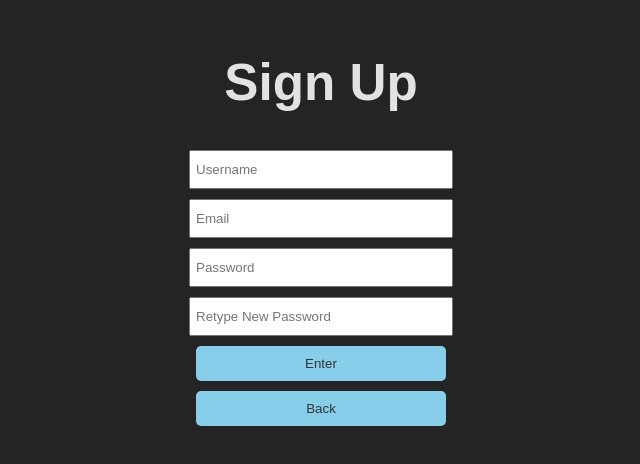
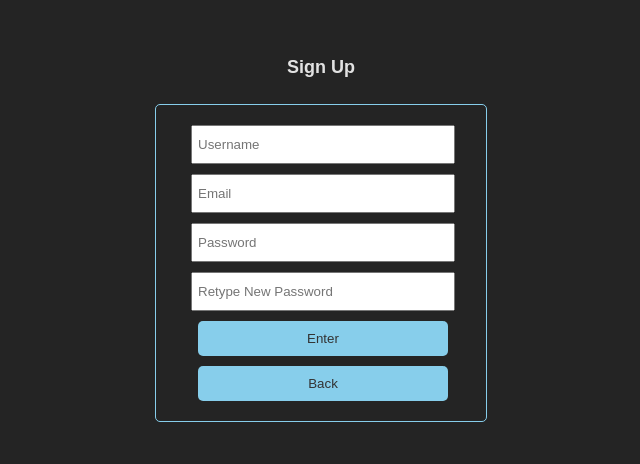
Before and after one commit to ACC-Capstone-Ren/capybara-market, a React (Vite) app in the folder CappyMarket/: page /SignUp in a window 1280 px wide. Shown: the part 234-698 px from the top of the page, without its empty margins (319-959 px from the left). Built offline with nearby package versions, Linux system fonts and the light colour scheme.

Commit message:
CSS - fixing broken format xs

```diff
--- a/CappyMarket/src/components/Products/ProductAll.jsx
+++ b/CappyMarket/src/components/Products/ProductAll.jsx
@@ -42,7 +42,7 @@ return(
     <div>
         <div className="search">
             <label html="search">
-                Search: <input type="text" name="search" placeholder=" ... Jacket" id={search} onChange={(e) => {setSearch(e.target.value)}} />
+                Search: <input type="text" name="search" placeholder="... Jacket, Men, Shoes, Gaming ...    " id={search} onChange={(e) => {setSearch(e.target.value)}} />
             </label>
         </div>
             <div className="products">
--- a/CappyMarket/src/components/User/Login.jsx
+++ b/CappyMarket/src/components/User/Login.jsx
@@ -52,8 +52,8 @@ return (
                                     <input type="password" placeholder="Password" name="passwordTextBox" className="password" onChange={(e) => { setPassword(e.target.value); }} />
                                 </label>
                             </div>
+                            <button className="btnSubmit" type="submit">Submit</button>
                             <button className="bkHome" type="backHome" onClick={() =>{navigate('/')}}>Go Back</button>
-                            <button className="btnSubmit" type="submit">Submit</button>
                             <div className="signUp2">
                                 <div className="title">
                                     <h4 id="login">Create an Account </h4>
--- a/CappyMarket/src/components/User/SignUp.jsx
+++ b/CappyMarket/src/components/User/SignUp.jsx
@@ -1,6 +1,7 @@
 import { useNavigate } from "react-router-dom"
 import { fetchAllUsers } from "../../API/user"
 import { useState } from "react"
+import '../../style/signUp.css'
 
 export default function SignUp() {
     const [email, setEmail] = useState('')
@@ -32,7 +33,7 @@ export default function SignUp() {
     return (
           <div>
                 <div className="title">
-                    <h1>Sign Up</h1>
+                    <h4>Sign Up</h4>
                 </div>
                 <div className="signUpForm">
                     <form onSubmit={handleSubmit}>
@@ -45,7 +46,7 @@ export default function SignUp() {
                         <div className="userInfo">
                                 <input type="text" placeholder="Password" onChange={(e) => {setPassword(e.target.value)}}/>
                         </div>
-                        <div>
+                        <div className="userInfo">
                                 <input type="text" placeholder="Retype New Password" onChange={(e) => {setConfirmPassword(e.target.value)}}/>
                               <div>
                                 <button>Enter</button>
--- a/CappyMarket/src/style/login.css
+++ b/CappyMarket/src/style/login.css
@@ -15,6 +15,7 @@ body {
 #login {
     text-align: center;
     justify-content: center;
+    font-size: 18px;
 
 }
 
--- a/CappyMarket/src/style/productAll.css
+++ b/CappyMarket/src/style/productAll.css
@@ -7,11 +7,6 @@
     flex-wrap: wrap;
     gap: 20px;
     justify-content: center;
-  }
-
-  .products h4 {
-    max-width: 300px;
-    text-align: center;
   }
 
   .product {
--- /dev/null
+++ b/CappyMarket/src/style/signUp.css
@@ -0,0 +1,19 @@
+
+.signUpForm {
+    display: flex;
+    flex-direction: column;
+    width: 300px;
+    padding: 15px;
+    border: 1px solid skyblue;
+    border-radius: 5px;
+}
+
+.title {
+    text-align: center;
+    justify-content: center;
+    font-size: 18px;
+}
+
+.userInfo {
+    margin-left: 15px;
+}
```
